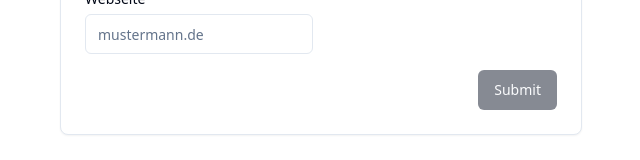
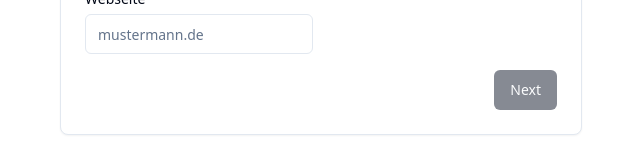
Before and after one commit to Dominik-Reinert/rechnung, a Next.js app: page / in a window 1280 px wide. Shown: the part 603-763 px from the top of the page, without its empty margins (319-959 px from the left). Built offline with nearby package versions, Linux system fonts and the light colour scheme.

Commit message:
make validatio nwork

```diff
--- a/src/app/page.tsx
+++ b/src/app/page.tsx
@@ -14,24 +14,40 @@ const schema = z.object({
   address: z.string().min(2, 'min 2'),
   postcode: z.string().min(2, 'min 2'),
   country: z.string().min(1, 'min 1'),
-  email: z.coerce.string().email().min(5, 'min 5'),
-  website: z.coerce.string().optional(),
+  taxNumber: z.string().min(2),
+  email: z.string().email().optional(),
+  website: z.string().optional(),
   bankName: z.string().optional(),
   iban: z.string().optional(),
   bic: z.string().optional(),
-  taxNumber: z.string().min(2)
 })
 
 
 
 export default function Home() {
+  const onSubmit = React.useCallback((values: z.infer<typeof schema>) => {
+    alert(JSON.stringify(values));
+  }, [])
+  return (
+    <main className="flex min-h-screen flex-col items-center justify-between p-24">
+      <Card>
+        <CardHeader><CardTitle>Rechnung erstellen</CardTitle></CardHeader>
+        <CardContent>
+          <Step1 onSubmit={onSubmit} />
+        </CardContent>
+      </Card>
+    </main>
+  )
+}
+
+
+function Step1({ onSubmit }: { onSubmit: (values: z.infer<typeof schema>) => void }): JSX.Element {
   const form = useForm<z.infer<typeof schema>>({
     resolver: zodResolver(schema),
     defaultValues: {
       name: "",
       address: "",
       country: "",
-      email: "",
       postcode: "",
       website: "",
       bankName: "",
@@ -42,15 +58,8 @@ export default function Home() {
   })
 
   const { isDirty, isValid } = form.formState;
-  const onSubmit = React.useCallback((values: z.infer<typeof schema>) => {
-    alert(JSON.stringify(values));
-  }, [])
-  return (
-    <main className="flex min-h-screen flex-col items-center justify-between p-24">
-      <Card>
-        <CardHeader><CardTitle>Rechnung erstellen</CardTitle></CardHeader>
-        <CardContent>
-          <Form {...form}  >
+  console.log(isDirty, isValid)
+  return <Form {...form}  >
     <form onSubmit={form.handleSubmit(onSubmit)}>
       <div className='flex gap-4'>
         <div className='flex gap-4 flex-col'>
@@ -190,11 +199,7 @@ export default function Home() {
       </div>
 
       <div className='mt-4 flex justify-end'>
-                <Button disabled={!isValid || !isDirty} type='submit'>Submit</Button></div>
+        <Button disabled={!isValid || !isDirty} type='submit'>Next</Button></div>
     </form>
   </Form>
-        </CardContent>
-      </Card>
-    </main>
-  )
 }
```
Lines whose indentation alone changed are shown as unchanged.
